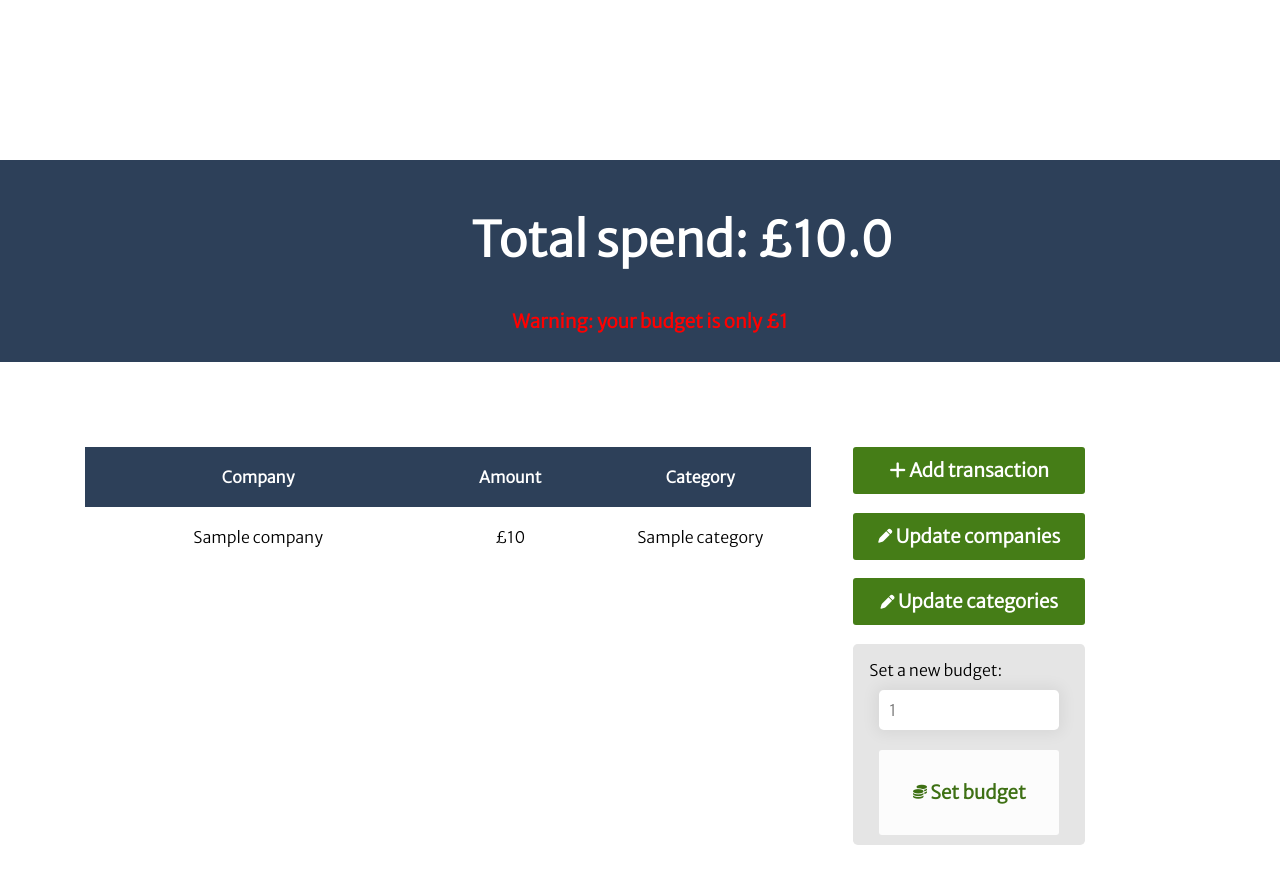
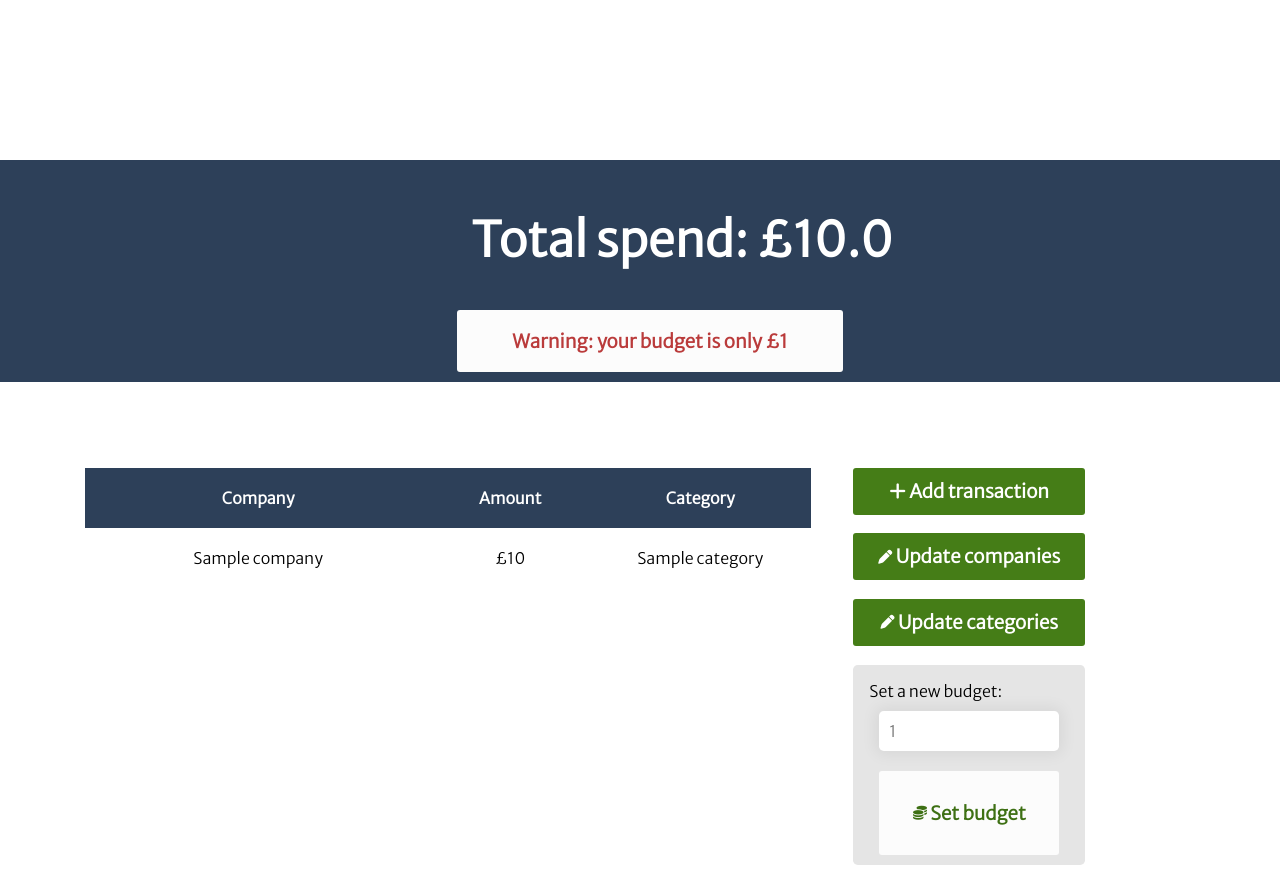
Before and after one commit to AvianLearning/python-flask-spending-tracker, a Flask app: page / in a window 1280 px wide. Before the commit the page ends 845 px from the top, so only its background shows below. Run offline with Flask 2, Linux system fonts and the light colour scheme; a database or web service that is not in the repository returns one stand-in record (values such as "Sample title"); some libraries are stand-ins or nearby versions; some web fonts are replaced.

Commit message:
Added styling to budget warning container

```diff
--- a/static/css/header.css
+++ b/static/css/header.css
@@ -32,12 +32,21 @@ main > header > h2 {
 main > header > h3 {
     font-size: 2em;
 }
+
+#budget-warning {
+    background-color: #fcfcfc;
+    width: 30%;
+    margin: auto;
+    padding: 1px;
+    border-radius: 3px;
+}
+
 .red {
-    color: red;
+    color: #ba3b3b;
     text-align: center;
 }
 
 .green {
-    color: green;
+    color: #457d17;
     text-align: center;
 }
--- a/templates/index.html
+++ b/templates/index.html
@@ -3,20 +3,14 @@
 {% block content %}
 <header>
     <h2>Total spend: £{{ total }}</h2>
+    <div id="budget-warning">
     {% if total >= (budget.total_budget - 100) %}
-    <ul>
-        <li>
-            <h3 class="red">Warning: your budget is only £{{ budget.total_budget }}</h2>
-        </li>
-    </ul>
-    {% else %}
-    <ul>
-        <li>
-            <h3 class="green">Your budget of £{{ budget.total_budget }} is healthy!</h2>
-        </li>
-    </ul>
+
+                <h3 class="red">Warning: your budget is only £{{ budget.total_budget }}</h3>
+        {% else %}
+                <h3 class="green">Your budget of £{{ budget.total_budget }} is healthy!</h3>
     {% endif %}
-
+    </div>
 </header>
 
 <article class="transaction-list">
```
